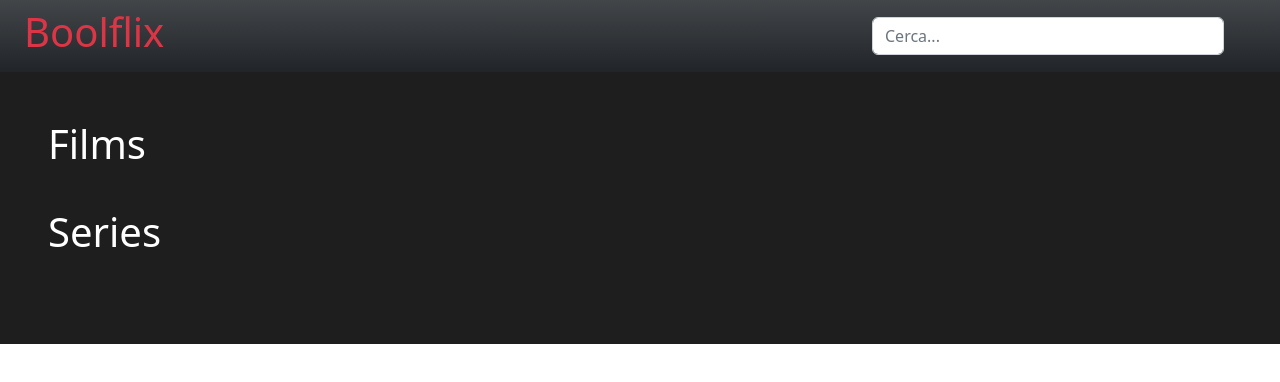
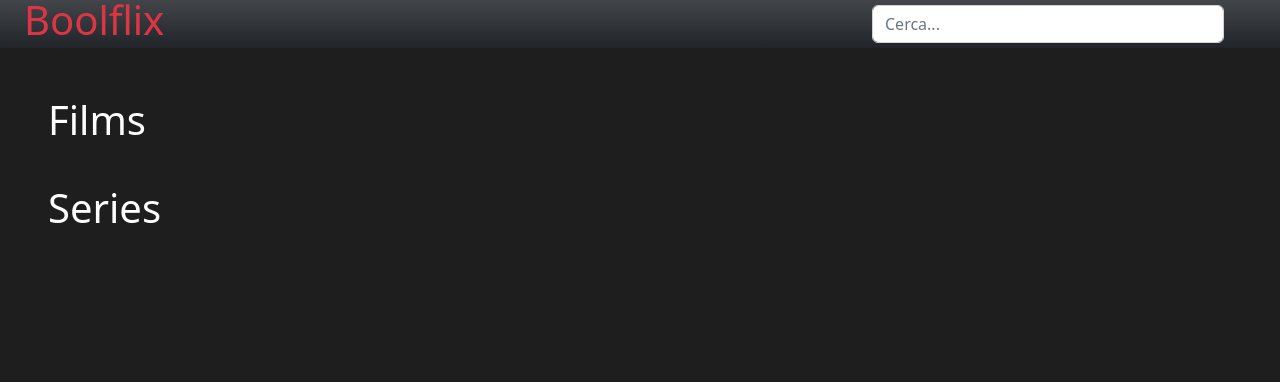
Before and after one commit to yurididomenico/vue-boolflix, a Vue app: page / in a window 1280 px wide. Shown: the top 382 px of the page. Built offline with nearby package versions, Linux system fonts and the light colour scheme.

Commit message:
Main: Altezza fissa con scroll

```diff
--- a/package.json
+++ b/package.json
@@ -8,6 +8,10 @@
     "lint": "vue-cli-service lint"
   },
   "dependencies": {
+    "@fortawesome/fontawesome-svg-core": "^6.2.1",
+    "@fortawesome/free-brands-svg-icons": "^6.2.1",
+    "@fortawesome/free-regular-svg-icons": "^6.2.1",
+    "@fortawesome/free-solid-svg-icons": "^6.2.1",
     "@fortawesome/vue-fontawesome": "^2.0.9",
     "axios": "^1.2.0",
     "bootstrap": "^5.2.3",
--- a/src/App.vue
+++ b/src/App.vue
@@ -1,7 +1,7 @@
 <template>
   <div id="app" class="d-flex flex-column">
     <HeaderC @emitFilm="cercaFilm"/>
-    <MainC class="flex-grow-1" :arrayFilms="arrayFilms" :arraySeries="arraySeries"/>
+    <MainC :arrayFilms="arrayFilms" :arraySeries="arraySeries"/>
   </div>
 </template>
 
--- a/src/components/CartaSeries.vue
+++ b/src/components/CartaSeries.vue
@@ -10,7 +10,7 @@
                 <h5 class="card-text">Lingua:</h5>
                 <span>{{elem.original_language}}</span>
                 <h5 class="card-text">Voto:</h5>
-                <span>{{elem.vote_average}}</span>
+                <span>{{(elem.vote_average)}}</span>
             </div>
         </div>
     </div>
--- a/src/components/FilmsC.vue
+++ b/src/components/FilmsC.vue
@@ -7,6 +7,8 @@
             v-for="(elem, index) in arrayFilms"
             :key="index"
             :elem="elem"/>
+
+
         </div>
     </div>
 </template>
--- a/src/components/HeaderC.vue
+++ b/src/components/HeaderC.vue
@@ -1,12 +1,12 @@
 <template>
-    <div class="bg-dark bg-gradient d-flex justify-content-between align-items-center p-2">
+    <header class="bg-dark bg-gradient d-flex justify-content-between align-items-center p-2">
         <h1 class="text-danger ps-3">Boolflix</h1>
         <div class="input-group pe-5">
             <input type="text" class="form-control" placeholder="Cerca..."
             v-model="inputFilm"
             @keyup="$emit('emitFilm', inputFilm)">
         </div>
-    </div>
+    </header>
 </template>
 
 <script>
@@ -21,6 +21,10 @@
 </script>
 
 <style lang="scss" scoped>
+    header
+    {
+        height: 6vh;
+    }
     .input-group
     {
         width: 400px;
--- a/src/components/MainC.vue
+++ b/src/components/MainC.vue
@@ -1,8 +1,8 @@
 <template>
-    <div class="text-white p-5">
+    <main class="text-white p-5">
         <FilmsC :arrayFilms="arrayFilms"/>
         <SeriesC :arraySeries="arraySeries"/>
-    </div>
+    </main>
 </template>
 
 <script>
@@ -24,9 +24,10 @@
 </script>
 
 <style lang="scss" scoped>
-    div
+    main
     {
         background-color: rgb(30, 30, 30);
-        overflow-y: auto;
+        overflow: auto;
+        height: 94vh;
     }
 </style>
--- a/src/main.js
+++ b/src/main.js
@@ -3,8 +3,6 @@ import App from './App.vue'
 
 import 'bootstrap/dist/css/bootstrap.min.css'
 import 'bootstrap/dist/js/bootstrap.min.js'
-
-
 
 Vue.config.productionTip = false
 
```
Also changed, not shown: 1 other file (tests, documents, lock files or other folders).
